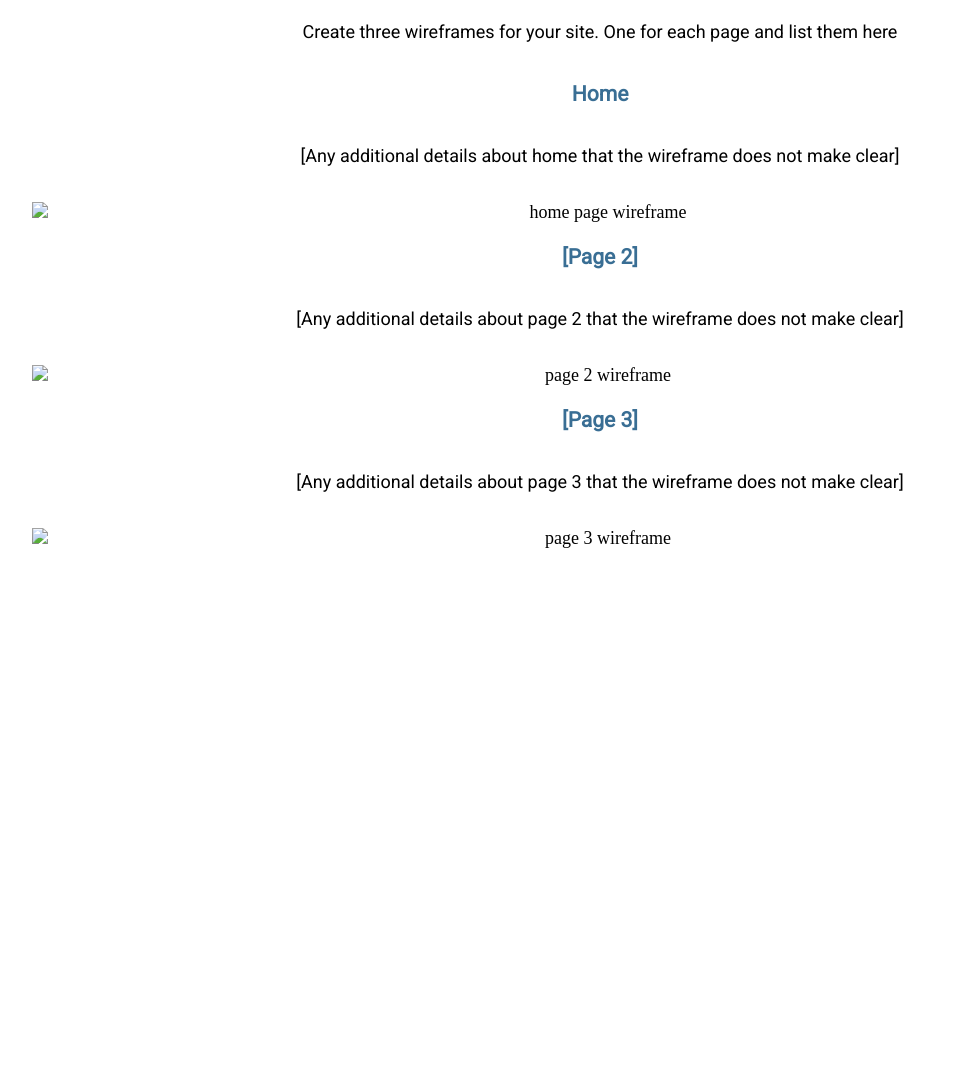
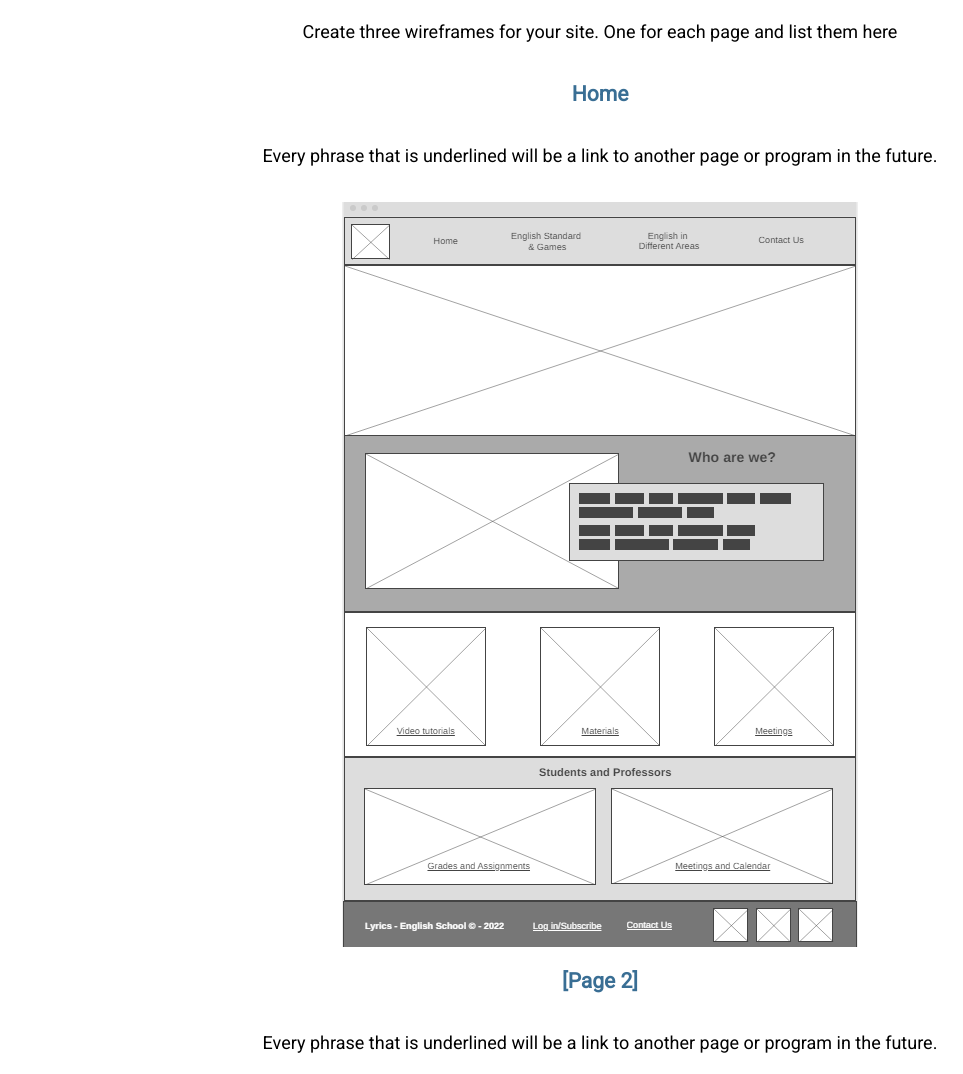
Before and after one commit to bryanwessantana/WDD-130---Web-Fundamentals, a plain HTML site: page lyrics/site-plan.html in a window 1280 px wide. Shown: the part 7494-8568 px from the top of the page, without its empty margins (40-1003 px from the left). Before the commit the page ends 8115 px from the top, so only its background shows below. Drawn offline with Linux system fonts and the light colour scheme.

Commit message:
Completed Personal Site Plan

```diff
--- a/lyrics/site-plan.html
+++ b/lyrics/site-plan.html
@@ -182,21 +182,21 @@
 
       <h3>Home</h3>
       <p>
-        [Any additional details about home that the wireframe does not make clear]
+        Every phrase that is underlined will be a link to another page or program in the future.
       </p>
-      <img src="#" alt="home page wireframe">
+      <img src="img\Home Page Wireframe.png" alt="home page wireframe">
 
       <h3>[Page 2]</h3>
       <p>
-        [Any additional details about page 2 that the wireframe does not make clear]
+        Every phrase that is underlined will be a link to another page or program in the future.
       </p>
-      <img src="#" alt="page 2 wireframe">
+      <img src="img/Page 2 Wireframe.png" alt="page 2 wireframe">
 
       <h3>[Page 3]</h3>
       <p>
-        [Any additional details about page 3 that the wireframe does not make clear]
+        Every phrase that is underlined will be a link to another page or program in the future.
       </p>
-      <img src="#" alt="page 3 wireframe">
+      <img src="img/Page 3 Wireframe.png" alt="page 3 wireframe">
     </main>
   </body>
 
```
Also changed, not shown: lyrics/img/Home Page Wireframe.png (added), lyrics/img/Page 2 Wireframe.png (added), lyrics/img/Page 3 Wireframe.png (added).
